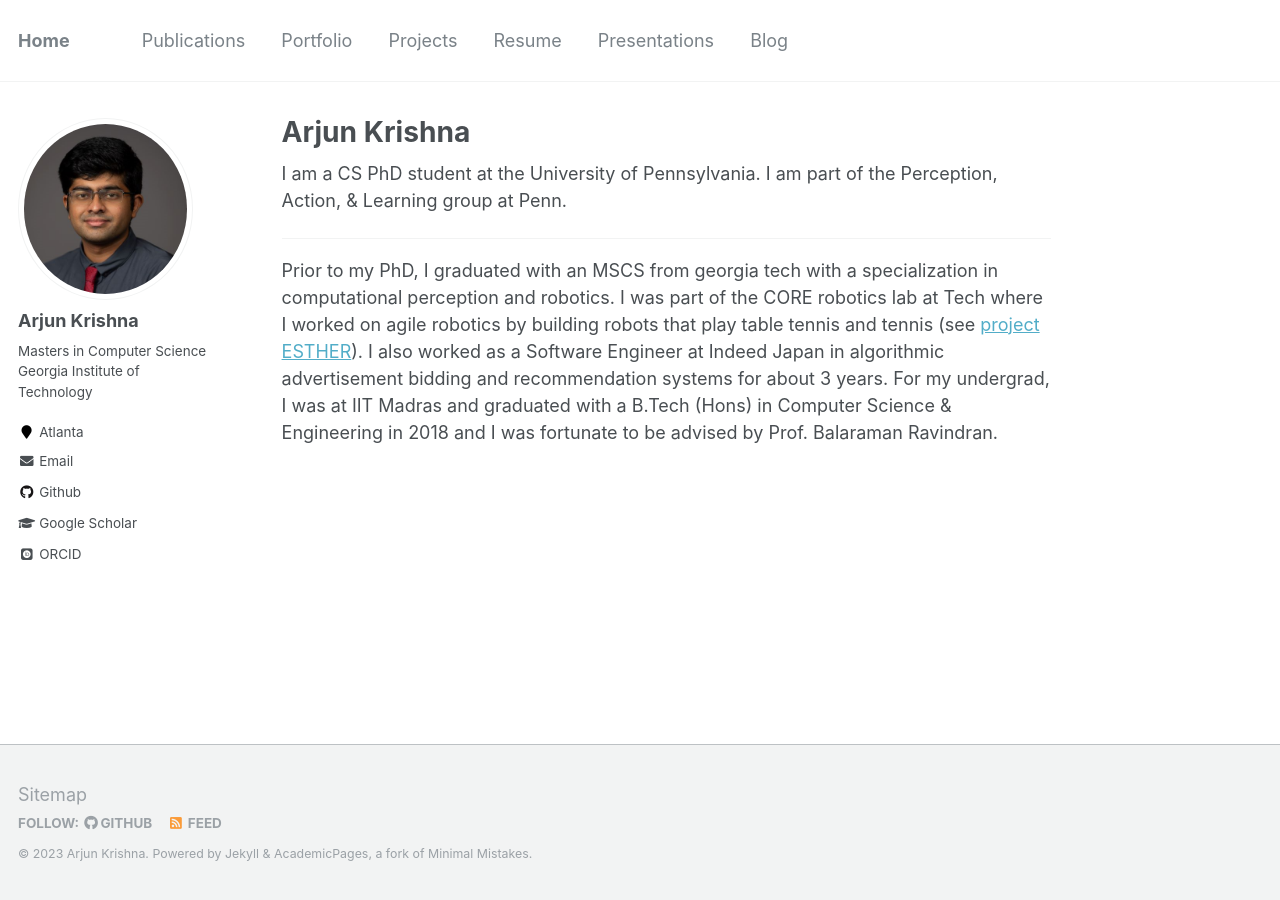
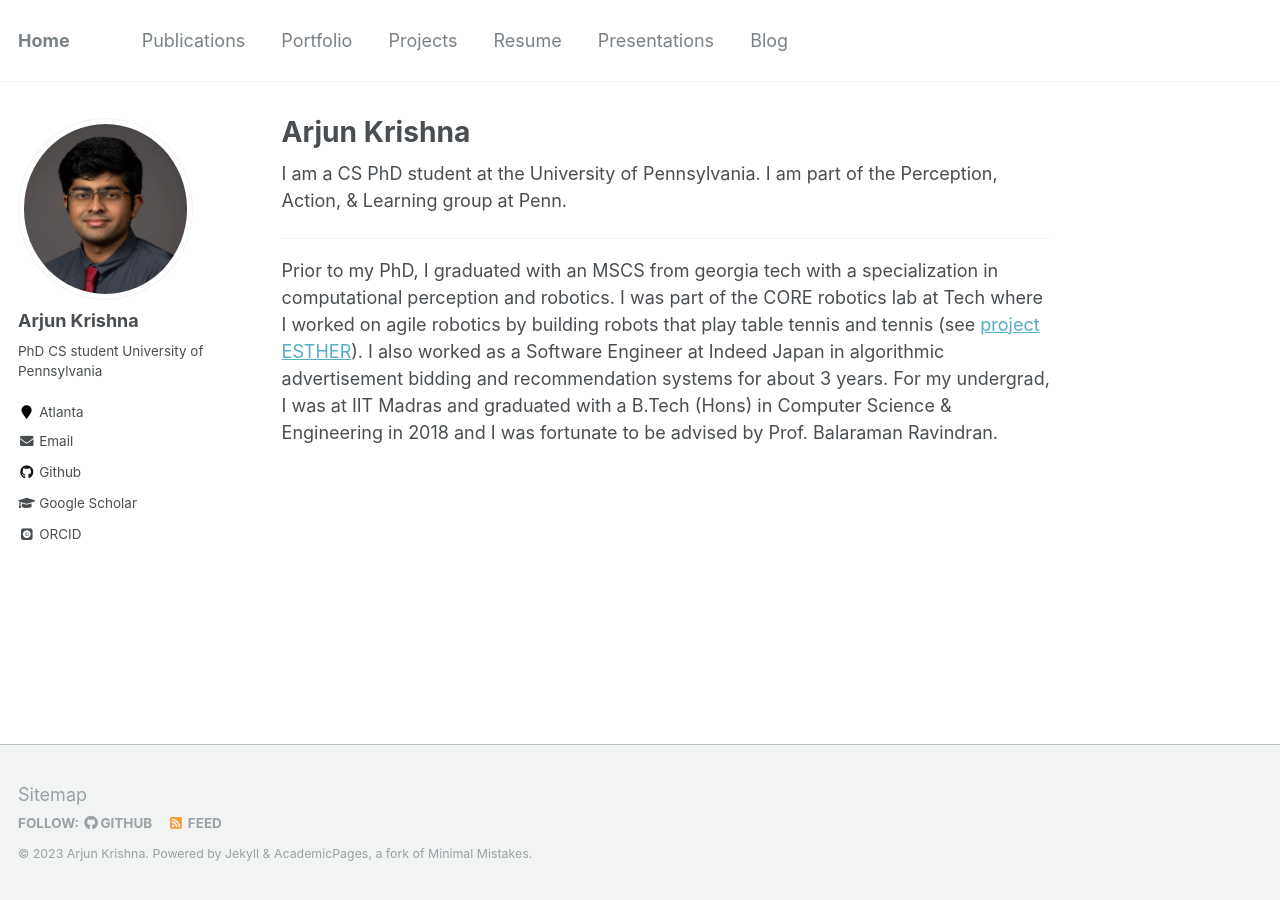
Before and after one commit to arjun-krishna/arjun-krishna.github.io, a Jekyll site: the page built from _pages/about.md, in a window 1280 px wide. Built offline with Jekyll 4.4.1, drawn with Linux system fonts in a browser that asks for light colours; some web fonts are replaced.

```diff
--- a/_config.yml
+++ b/_config.yml
@@ -10,7 +10,7 @@
 title                    : "Home"
 title_separator          : "-"
 name                     : &name "Arjun Krishna"
-description              : &description "Graduate Student @ Georgia Tech"
+description              : &description "Graduate Student @ UPenn"
 url                      : https://arjun-krishna.github.io # the base hostname & protocol for your site e.g. "https://mmistakes.github.io"
 baseurl                  : "" # the subpath of your site, e.g. "/blog"
 repository               : "arjun-krishna/arjun-krishna.github.io"
@@ -82,7 +82,7 @@
 author:
   name             : "Arjun Krishna"
   avatar           : "thumbnail.png"
-  bio              : "Masters in Computer Science\nGeorgia Institute of Technology"
+  bio              : "PhD CS student\nUniversity of Pennsylvania"
   location         : "Atlanta"
   employer         :
   pubmed           :
```
